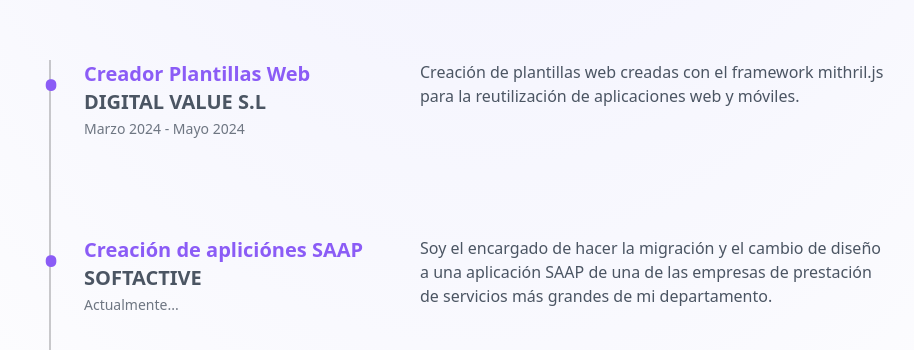
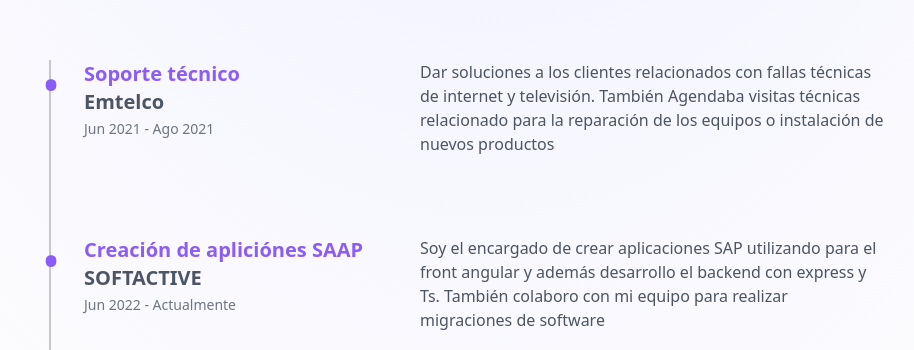
Before and after one commit to ibarguen-dev/porfolio, an Astro site: page / in a window 1280 px wide. Shown: the part 602-952 px from the top of the page, without its empty margins (156-1070 px from the left). Built offline with nearby package versions, Linux system fonts and the light colour scheme; Astro itself is replaced by a stand-in of ours.

Commit message:
se actualiza el profolio

```diff
--- a/src/components/Experience.astro
+++ b/src/components/Experience.astro
@@ -2,18 +2,18 @@
 import ExperienceItem from "./ExperienceItem.astro"
 const EXPERIENCIE = [
 {
-    date: "Marzo 2024 - Mayo 2024",
-    title: "Creador Plantillas Web",
-    company: "DIGITAL VALUE S.L",
+    date: "Jun 2021 - Ago 2021",
+    title: "Soporte técnico",
+    company: "Emtelco",
     description:
-      "Creación de plantillas web creadas con el framework mithril.js para la reutilización de  aplicaciones web y móviles.",
+      "Dar soluciones a los clientes relacionados con fallas técnicas de internet y televisión. También Agendaba visitas técnicas relacionado para la reparación de los equipos o instalación de nuevos productos",
   },
   {
-    date: "Actualmente...",
+    date: "Jun 2022 - Actualmente",
     title: "Creación de apliciónes SAAP",
     company: "SOFTACTIVE",
     description:
-      "Soy el encargado de hacer la migración y el cambio de diseño a una aplicación SAAP de una de las empresas de prestación de servicios más grandes de mi departamento.",
+      "Soy el encargado de crear aplicaciones SAP utilizando para el front angular y además desarrollo el  backend con express y Ts. También colaboro con mi equipo para realizar migraciones de software",
   },
 
 ]
--- a/src/components/Hero.astro
+++ b/src/components/Hero.astro
@@ -14,7 +14,7 @@ import SocialPill from "@/components/SocialPill.astro"
       alt={personalImageAlt}
     />
     <a
-      href="https://www.linkedin.com/in/ibarguen-dev/"
+
       target="_blank"
       rel="noopener"
       class="flex items-center transition md:justify-center md:hover:scale-105"
@@ -39,9 +39,9 @@ import SocialPill from "@/components/SocialPill.astro"
       <MailIcon class="size-4" />
       Contáctame
     </SocialPill>
-    <SocialPill href="https://www.linkedin.com/in/ibarguen-dev/">
+    <!-- <SocialPill href="https://www.linkedin.com/in/ibarguen-dev/">
       <LinkedInIcon class="size-4" />
       LinkedIn
-    </SocialPill>
+    </SocialPill> -->
   </nav>
 </div>
```
Also changed, not shown: src/components/AboutMe.astro (+0 -13 lines).
